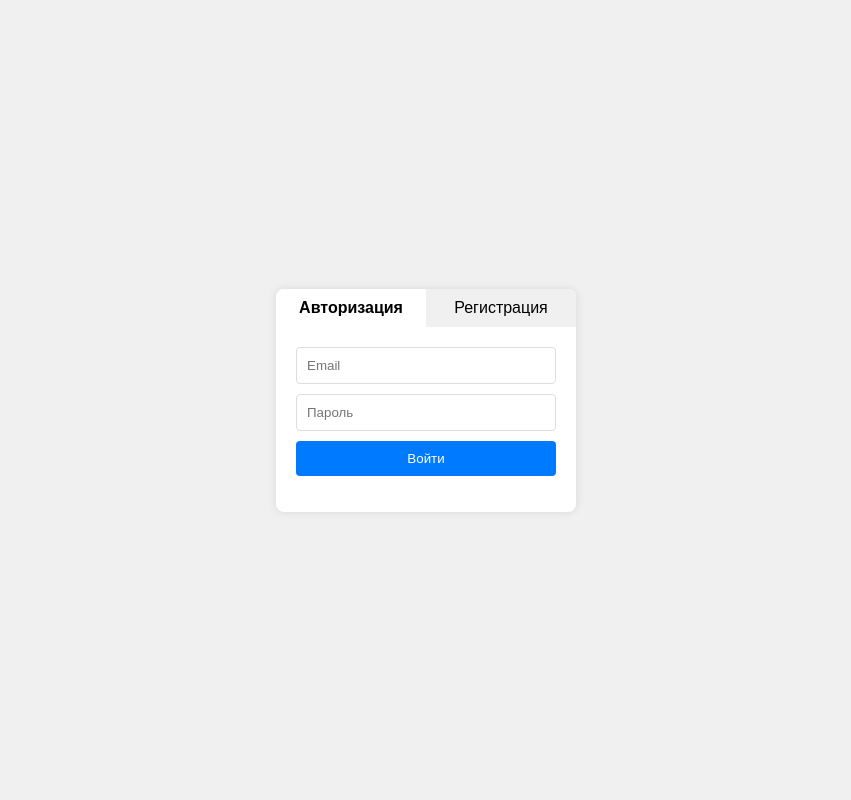
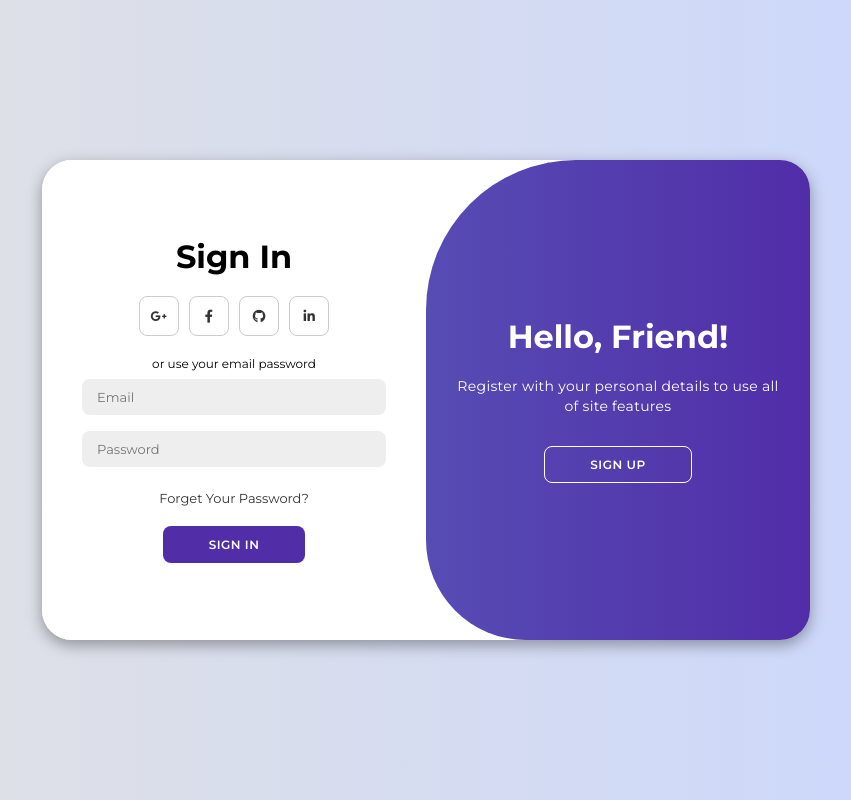
Before and after one commit to FranChesK0/simple-chat-app, a FastAPI app: page /auth/ in a window 1280 px wide. Shown: the whole page, without its empty margins (214-1065 px from the left). Run offline with FastAPI, Linux system fonts and the light colour scheme.

Commit message:
update auth page

```diff
--- a/simple-chat-app/static/js/auth.js
+++ b/simple-chat-app/static/js/auth.js
@@ -1,21 +1,17 @@
-// Обработка кликов по вкладкам
-document.querySelectorAll('.tab').forEach(tab => {
-    tab.addEventListener('click', () => showTab(tab.dataset.tab));
-});
+const container = document.getElementById('container');
+const registerBtn = document.getElementById('register');
+const loginBtn = document.getElementById('login');
 
-// Функция отображения выбранной вкладки
-function showTab(tabName) {
-    document.querySelectorAll('.tab').forEach(tab => tab.classList.remove('active'));
-    document.querySelectorAll('.form').forEach(form => form.classList.remove('active'));
+registerBtn.addEventListener('click', () => {
+    container.classList.add("active");
+})
 
-    document.querySelector(`.tab[data-tab="${tabName}"]`).classList.add('active');
-    document.getElementById(`${tabName}Form`).classList.add('active');
-}
+loginBtn.addEventListener('click', () => {
+    container.classList.remove("active");
+})
 
-// Функция для валидации данных формы
 const validateForm = fields => fields.every(field => field.trim() !== '');
 
-// Функция для отправки запросов
 const sendRequest = async (url, data) => {
     try {
         const response = await fetch(url, {
@@ -27,55 +23,52 @@ const sendRequest = async (url, data) => {
         const result = await response.json();
 
         if (response.ok) {
-            alert(result.message || 'Операция выполнена успешно!');
+            alert(result.message || 'Operation successful');
             return result;
         } else {
-            alert(result.message || 'Ошибка выполнения запроса!');
+            alert(result.message || 'Request error');
             return null;
         }
     } catch (error) {
-        console.error("Ошибка:", error);
-        alert('Произошла ошибка на сервере');
+        console.error("Error:", error);
+        alert('Internal server error');
     }
 };
 
-// Функция для обработки формы
 const handleFormSubmit = async (formType, url, fields) => {
     if (!validateForm(fields)) {
-        alert('Пожалуйста, заполните все поля.');
+        alert("Please, enter all fields");
         return;
     }
 
     const data = await sendRequest(url, formType === 'login'
         ? {email: fields[0], password: fields[1]}
-        : {email: fields[0], name: fields[1], password: fields[2], password_check: fields[3]});
-
+        : {email: fields[0], name: fields[1], password: fields[2], password_check: fields[3]}
+    );
     if (data && formType === 'login') {
         window.location.href = '/chat';
     }
 };
 
-// Обработка формы входа
-document.getElementById('loginButton').addEventListener('click', async (event) => {
+document.getElementById('login-button').addEventListener('click', async (event) => {
     event.preventDefault();
 
-    const email = document.querySelector('#loginForm input[type="email"]').value;
-    const password = document.querySelector('#loginForm input[type="password"]').value;
+    const email = document.querySelector('#login-form input[type="email"').value;
+    const password = document.querySelector('#login-form input[type="password"').value;
 
     await handleFormSubmit('login', 'login/', [email, password]);
 });
 
-// Обработка формы регистрации
-document.getElementById('registerButton').addEventListener('click', async (event) => {
+document.getElementById('register-button').addEventListener('click', async (event) => {
     event.preventDefault();
 
-    const email = document.querySelector('#registerForm input[type="email"]').value;
-    const name = document.querySelector('#registerForm input[type="text"]').value;
-    const password = document.querySelectorAll('#registerForm input[type="password"]')[0].value;
-    const password_check = document.querySelectorAll('#registerForm input[type="password"]')[1].value;
+    const email = document.querySelector('#register-form input[type="email"]').value;
+    const name = document.querySelector('#register-form input[type="text"]').value;
+    const password = document.querySelector('#register-form input[type="password"]')[0].value;
+    const password_check = document.querySelector('#register-form input[type="password"]')[1].value;
 
     if (password !== password_check) {
-        alert('Пароли не совпадают.');
+        alert('Passwords mismatched');
         return;
     }
 
--- a/simple-chat-app/static/styles/auth.css
+++ b/simple-chat-app/static/styles/auth.css
@@ -1,71 +1,214 @@
+@import url('https://fonts.googleapis.com/css2?family=Montserrat:wght@300;400;500;600;700&display=swap');
+
+* {
+    margin: 0;
+    padding: 0;
+    box-sizing: border-box;
+    font-family: 'Montserrat', sans-serif;
+}
+
 body {
-    font-family: Arial, sans-serif;
-    background-color: #f0f0f0;
+    background-color: #c9d6ff;
+    background: linear-gradient(to right, #e2e2e2, #c9d6ff);
     display: flex;
+    align-items: center;
     justify-content: center;
-    align-items: center;
+    flex-direction: column;
     height: 100vh;
-    margin: 0;
 }
 
 .container {
-    background-color: white;
-    border-radius: 8px;
-    box-shadow: 0 0 10px rgba(0, 0, 0, 0.1);
+    background-color: #fff;
+    border-radius: 30px;
+    box-shadow: 0 5px 15px rgba(0, 0, 0, 0.35);
+    position: relative;
     overflow: hidden;
-    width: 300px;
+    width: 768px;
+    max-width: 100%;
+    min-height: 480px;
 }
 
-.tabs {
-    display: flex;
+.container p {
+    font-size: 14px;
+    line-height: 20px;
+    letter-spacing: 0.3px;
+    margin: 20px 0;
 }
 
-.tab {
-    flex: 1;
-    text-align: center;
-    padding: 10px;
-    background-color: #f0f0f0;
-    cursor: pointer;
-    transition: background-color 0.3s;
+.container span {
+    font-size: 12px;
 }
 
-.tab.active {
-    background-color: white;
-    font-weight: bold;
+.container a {
+    color: #333;
+    font-size: 13px;
+    text-decoration: none;
+    margin: 15px 0 10px;
 }
 
-.content {
-    padding: 20px;
+.container button {
+    background-color: #512da8;
+    color: #fff;
+    font-size: 12px;
+    padding: 10px 45px;
+    border: 1px solid transparent;
+    border-radius: 8px;
+    font-weight: 600;
+    letter-spacing: 0.5px;
+    text-transform: uppercase;
+    margin-top: 10px;
+    cursor: pointer;
 }
 
-.form {
-    display: none;
+.container button.hidden {
+    background-color: transparent;
+    border-color: #fff;
 }
 
-.form.active {
-    display: block;
+.container form {
+    background-color: #fff;
+    display: flex;
+    align-items: center;
+    justify-content: center;
+    flex-direction: column;
+    padding: 0 40px;
+    height: 100%;
 }
 
-input {
+.container input {
+    background-color: #eee;
+    border: none;
+    margin: 8px 0;
+    padding: 10px 15px;
+    font-size: 13px;
+    border-radius: 8px;
     width: 100%;
-    padding: 10px;
-    margin-bottom: 10px;
-    border: 1px solid #ddd;
-    border-radius: 4px;
-    box-sizing: border-box;
+    outline: none;
 }
 
-button {
-    width: 100%;
-    padding: 10px;
-    background-color: #007bff;
-    color: white;
-    border: none;
-    border-radius: 4px;
-    cursor: pointer;
-    transition: background-color 0.3s;
+.form-container {
+    position: absolute;
+    top: 0;
+    height: 100%;
+    transition: all 0.6s ease-in-out;
 }
 
-button:hover {
-    background-color: #0056b3;
+.sign-in {
+    left: 0;
+    width: 50%;
+    z-index: 2;
 }
+
+.container.active .sign-in {
+    transform: translateX(100%);
+}
+
+.sign-up {
+    left: 0;
+    width: 50%;
+    opacity: 0;
+    z-index: 1;
+}
+
+.container.active .sign-up {
+    transform: translateX(100%);
+    opacity: 1;
+    z-index: 5;
+    animation: move 0.6s;
+}
+
+@keyframes move {
+
+    0%,
+    49.99% {
+        opacity: 0;
+        z-index: 1;
+    }
+
+    50%,
+    100% {
+        opacity: 1;
+        z-index: 5;
+    }
+}
+
+.social-icons {
+    margin: 20px 0;
+}
+
+.social-icons a {
+    border: 1px solid #ccc;
+    border-radius: 20%;
+    display: inline-flex;
+    justify-content: center;
+    align-items: center;
+    margin: 0 3px;
+    width: 40px;
+    height: 40px;
+}
+
+.toggle-container {
+    position: absolute;
+    top: 0;
+    left: 50%;
+    width: 50%;
+    height: 100%;
+    overflow: hidden;
+    transition: all 0.6s ease-in-out;
+    border-radius: 150px 0 0 100px;
+    z-index: 1000;
+}
+
+.container.active .toggle-container {
+    transform: translateX(-100%);
+    border-radius: 0 150px 100px 0;
+}
+
+.toggle {
+    background-color: #512da8;
+    height: 100%;
+    background: linear-gradient(to right, #5c6bc0, #512da8);
+    color: #fff;
+    position: relative;
+    left: -100%;
+    height: 100%;
+    width: 200%;
+    transform: translateX(0);
+    transition: all 0.6s ease-in-out;
+}
+
+.container.active .toggle {
+    transform: translateX(50%);
+}
+
+.toggle-panel {
+    position: absolute;
+    width: 50%;
+    height: 100%;
+    display: flex;
+    align-items: center;
+    justify-content: center;
+    flex-direction: column;
+    padding: 0 30px;
+    text-align: center;
+    top: 0;
+    transform: translateX(0);
+    transition: all 0.6s ease-in-out;
+}
+
+.toggle-left {
+    transform: translateX(-200%);
+}
+
+.container.active .toggle-left {
+    transform: translateX(0);
+}
+
+.toggle-right {
+    right: 0;
+    transform: translateX(0);
+}
+
+.container.active .toggle-right {
+    transform: translateX(200%);
+}
--- a/simple-chat-app/templates/auth.html
+++ b/simple-chat-app/templates/auth.html
@@ -1,33 +1,67 @@
-<html>
+<!DOCTYPE html>
+<html lang="en">
+
 <head>
     <meta charset="UTF-8">
     <meta name="viewport" content="width=device-width, initial-scale=1.0">
-    <title>Мини-чат: Вход и Регистрация</title>
+    <link rel="stylesheet" href="https://cdnjs.cloudflare.com/ajax/libs/font-awesome/6.4.2/css/all.min.css">
     <link rel="stylesheet" type="text/css" href="/static/styles/auth.css">
+    <title>URL Shortener</title>
 </head>
-</head>
+
 <body>
-<div class="container">
-    <div class="tabs">
-        <div class="tab active" data-tab="login">Авторизация</div>
-        <div class="tab" data-tab="register">Регистрация</div>
+
+    <div class="container" id="container">
+        <div class="form-container sign-up">
+            <form id="register-form">
+                <h1>Create Account</h1>
+                <div class="social-icons">
+                    <a href="#" class="icon"><i class="fa-brands fa-google-plus-g"></i></a>
+                    <a href="#" class="icon"><i class="fa-brands fa-facebook-f"></i></a>
+                    <a href="#" class="icon"><i class="fa-brands fa-github"></i></a>
+                    <a href="#" class="icon"><i class="fa-brands fa-linkedin-in"></i></a>
                 </div>
-    <div class="content">
-        <form id="loginForm" class="form active">
+                <span>or use your email for registeration</span>
+                <input type="text" placeholder="Name" required>
                 <input type="email" placeholder="Email" required>
-            <input type="password" placeholder="Пароль" required>
-            <button id="loginButton" type="submit">Войти</button>
+                <input type="password" placeholder="Password" required>
+                <input type="password" placeholder="Repeat password" required>
+                <button id="register-button">Sign Up</button>
             </form>
-        <form id="registerForm" class="form">
+        </div>
+        <div class="form-container sign-in">
+            <form id="login-form">
+                <h1>Sign In</h1>
+                <div class="social-icons">
+                    <a href="#" class="icon"><i class="fa-brands fa-google-plus-g"></i></a>
+                    <a href="#" class="icon"><i class="fa-brands fa-facebook-f"></i></a>
+                    <a href="#" class="icon"><i class="fa-brands fa-github"></i></a>
+                    <a href="#" class="icon"><i class="fa-brands fa-linkedin-in"></i></a>
+                </div>
+                <span>or use your email password</span>
                 <input type="email" placeholder="Email" required>
-            <input type="text" placeholder="Имя" required>
-            <input type="password" placeholder="Пароль" required>
-            <input type="password" placeholder="Повторите пароль" required>
-            <button id="registerButton" type="submit">Зарегистрироваться</button>
+                <input type="password" placeholder="Password" required>
+                <a href="#">Forget Your Password?</a>
+                <button id="login-button">Sign In</button>
             </form>
+        </div>
+        <div class="toggle-container">
+            <div class="toggle">
+                <div class="toggle-panel toggle-left">
+                    <h1>Welcome Back!</h1>
+                    <p>Enter your personal details to use all of site features</p>
+                    <button class="hidden" id="login">Sign In</button>
+                </div>
+                <div class="toggle-panel toggle-right">
+                    <h1>Hello, Friend!</h1>
+                    <p>Register with your personal details to use all of site features</p>
+                    <button class="hidden" id="register">Sign Up</button>
+                </div>
+            </div>
         </div>
     </div>
 
     <script src="/static/js/auth.js"></script>
 </body>
+
 </html>
```
Lines whose indentation alone changed are shown as unchanged.
